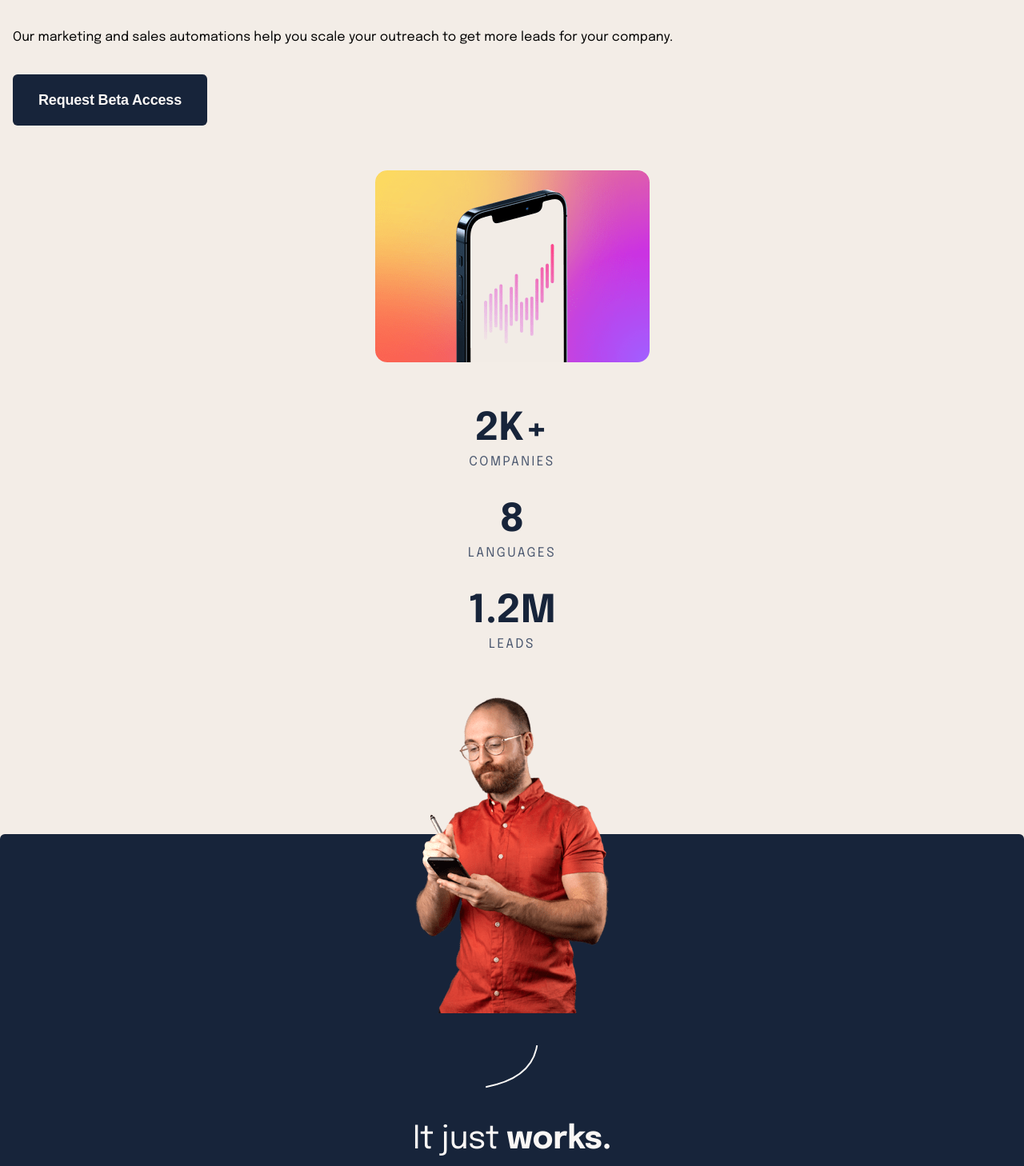
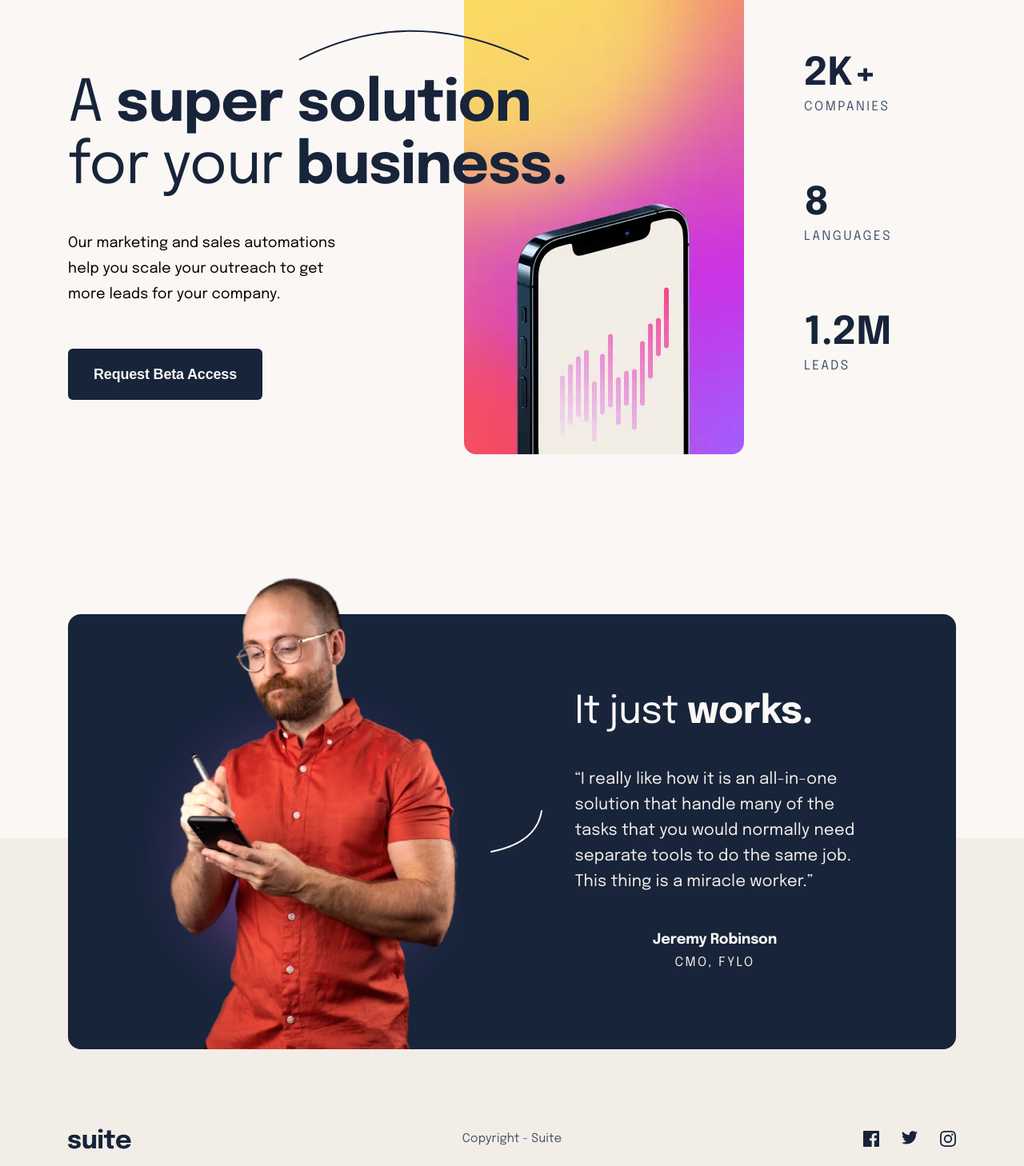
Before and after one commit to Marchino5791/Frontend-Mentor-Suite-landing-page, a React (Vite) app: page / in a window 1280 px wide. Shown: the part 212-1670 px from the top of the page at 80% size. Built offline with nearby package versions, Linux system fonts and the light colour scheme.

Commit message:
site complete

```diff
--- a/index.html
+++ b/index.html
@@ -14,6 +14,7 @@
 </head>
 <body>
       <div id="root"></div>
+      <div class="background"></div>
       <script type="module" src="/src/main.jsx"></script>
 </body>
 </html>
--- a/src/App.jsx
+++ b/src/App.jsx
@@ -11,7 +11,7 @@ import "./style/_base.scss"
 
 export default function App() {
     return (
-        <div>
+        <div className="app">
             <Header />
             <Main />
             <Quote />
--- a/src/Component/Insight.jsx
+++ b/src/Component/Insight.jsx
@@ -2,7 +2,7 @@ import React from "react";
 
 export default function Insight(props) {
     return (
-        <div className="insights__data">
+        <div className={`insights__data ${props.utilityClass}`}>
             <p className="insights__data__n">{props.n}</p>
             <p className="insights__data__title">{props.title}</p>
         </div>
--- a/src/Component/Main.jsx
+++ b/src/Component/Main.jsx
@@ -8,7 +8,10 @@ import "../style/_main.scss"
 
 // Img
 import curved_line_1 from "../../public/assets/pattern-curved-line-1.svg";
-import hero from "../../public/assets/image-hero-landscape.png"
+import hero_land from "../../public/assets/image-hero-landscape.webp";
+import hero_land_2x from "../../public/assets/image-hero-landscape@2x.webp";
+import hero_port from "../../public/assets/image-hero-portrait.webp";
+import hero_port_2x from "../../public/assets/image-hero-portrait@2x.webp";
 
 
 export default function Main() {
@@ -23,21 +26,25 @@ export default function Main() {
             </section>
 
             <picture>
-                <img src={hero} alt="Hero image" className="hero" />
+                <source srcSet={`${hero_port}, ${hero_port_2x} 2x`} media="(min-width: 48em)" />
+                <img srcSet={`${hero_land}, ${hero_land_2x} 2x`} alt="Hero image" className="hero" />
             </picture>
 
             <aside className="insights">
                 <Insight
                     n="2K+"
                     title="Companies"
+                    utilityClass="end"
                 />
                 <Insight
                     n="8"
                     title="Languages"
+                    utilityClass="center"
                 />
                 <Insight
                     n="1.2M"
                     title="Leads"
+                    utilityClass="start"
                 />
             </aside>
         </main>
--- a/src/Component/Quote.jsx
+++ b/src/Component/Quote.jsx
@@ -4,24 +4,29 @@ import React from "react";
 import "../style/_quote.scss";
 
 // Img
-import jeremy_mobile from "../../public/assets/image-jeremy-small.png"
+import jeremy_mobile from "../../public/assets/image-jeremy-small.webp";
+import jeremy_mobile_2x from "../../public/assets/image-jeremy-small@2x.webp";
+import jeremy_desktop from "../../public/assets/image-jeremy-large.webp";
+import jeremy_desktop_2x from "../../public/assets/image-jeremy-large@2x.webp";
+
 import curved_line_2 from "../../public/assets/pattern-curved-line-2.svg"
 
 export default function Quote() {
     return (
-        <div className="quote">
-            <picture>
-                <img src={jeremy_mobile} alt="Jeremy" className="quote__img" />
+        <figure className="quote">
+            <picture className="quote__jeremy">
+                <source srcSet={`${jeremy_desktop}, ${jeremy_desktop_2x} 2x`} media="(min-width: 67.5em)" />
+                <img srcSet={`${jeremy_mobile}, ${jeremy_mobile_2x} 2x`} alt="Jeremy" className="quote__img" />
             </picture>
-            <img src={curved_line_2} aria-hidden="true" className="quote__decoration" />
-            <section className="quote__text">
+            <img src={curved_line_2} aria-hidden="true" className="quote__decoration center" />
+            <figcaption className="quote__text center">
                 <h2 className="quote__text__title">It just <strong>works.</strong></h2>
                 <p className="quote__text__paragraph">“I really like how it is an all-in-one solution that handle many of
                     the tasks that you would normally need separate tools to do the same
                     job. This thing is a miracle worker.”</p>
                 <p className="quote__text__author">Jeremy Robinson</p>
                 <p className="quote__text__job">CMO, Fylo</p>
-            </section>
-        </div>
+            </figcaption>
+        </figure>
     )
 }
--- a/src/style/_base.scss
+++ b/src/style/_base.scss
@@ -12,12 +12,19 @@
     --primary-text: hsla(219, 43%, 16%, 1);
     --secondary-text: hsla(219, 20%, 36%, 1);
     --contrast-primary-text: hsla(30, 29%, 97%, 1);
-    --contrast-secondary-text: hsla(30, 35%, 93%, 1);
+    --contrast-secondary-text: hsla(30, 33%, 93%, 1);
+}
+
+html {
+    @include breakpoint("big-screen") {
+        font-size: 112.5%;
+    }
 }
 
 body {
     font-family: 'Epilogue', sans-serif;
-    background-color: var(--contrast-secondary-text);
+    background-color: var(--contrast-primary-text);
+    position: relative;
 }
 
 button {
@@ -25,6 +32,51 @@ button {
     border-radius: 6px;
 }
 
-img, svg {
+img,
+svg {
     display: block;
 }
+
+#root {
+    @include breakpoint("tablet") {
+        display: flex;
+        justify-content: center;
+    }
+}
+
+.background {
+    background-color: var(--contrast-secondary-text);
+    position: absolute;
+    z-index: -100;
+    left: 0;
+    bottom: 0;
+    right: 0;
+    height: 41rem;
+
+    @include breakpoint ("desktop") {
+        height: 29rem;
+    }
+}
+
+.app {
+    @include breakpoint ("tablet-small") {
+        margin: 2.5rem 2.5rem 0;
+        max-width: 69.375rem;
+    }
+
+    @include breakpoint ("desktop") {
+        margin-top: 3.125rem;
+    }
+}
+
+.start {
+    align-self: start;
+}
+
+.end {
+    align-self: end;
+}
+
+.center {
+    align-self: center;
+}
--- a/src/style/_footer.scss
+++ b/src/style/_footer.scss
@@ -1,21 +1,41 @@
 @use "./mixin" as *;
 
 footer {
-    margin: 3.5rem 5rem;
-
+    margin: 3.5rem 5rem 0;
+    padding-bottom: 3.5rem;
     display: grid;
     grid-template-columns: 1fr max-content 1fr;
     row-gap: 2rem;
 
+    // reset every margin to add in the app class
+    @include breakpoint ("tablet-small") {
+        margin-block: 4.5rem 0;
+        padding-bottom: 4.5rem;
+        margin-inline: 0;
+    }
+
+    @include breakpoint ("tablet") {
+        grid-template-columns: repeat(3, 1fr);
+        align-items: center;
+    }
+
+    @include breakpoint ("desktop") {
+        margin-top: 6rem;
+    }
+
     .logo {
         margin-inline: auto;
         grid-column-start: 2;
+
+        @include breakpoint ("tablet") {
+            margin: 0;
+            grid-column-start: 1;
+        }
     }
 
     .copy {
         font-size: 0.9375rem;
-        line-height: 32px;
-        /* identical to box height, or 213% */
+        line-height: 2rem;
         text-align: center;
         letter-spacing: 0.0833333px;
         color: var(--secondary-text);
@@ -28,8 +48,20 @@ footer {
         grid-column-start: 2;
         padding-inline: .25rem;
 
+        @include breakpoint ("tablet") {
+            padding-inline: 0;
+            grid-column-start: 3;
+            justify-content: flex-end;
+        }
+
         svg:hover {
             opacity: 0.5;
         }
+
+        a:not(:last-of-type) {
+            @include breakpoint ("tablet") {
+                margin-right: 1.75rem;
+            }
+        }
     }
 }
--- a/src/style/_main.scss
+++ b/src/style/_main.scss
@@ -5,7 +5,31 @@ main {
     row-gap: 3.5rem;
     margin: 3.5rem 1rem;
 
+    // reset every margin to add in the app class
+    @include breakpoint ("tablet-small") {
+        margin-inline: 0;
+    }
+
+    @include breakpoint ("tablet") {
+        margin-block: 5rem 5.75rem;
+        row-gap: 5.75rem;
+        column-gap: 7.5rem;
+        grid-template-columns: repeat(4, 1fr);
+    }
+
+    @include breakpoint ("desktop") {
+        grid-template-columns: repeat(5, 1fr);
+        column-gap: 2.5rem;
+    }
+
     .heading {
+
+        @include breakpoint ("tablet") {
+            grid-column: 1 / 4;
+            grid-row: 1 / 2;
+            z-index: 10000;
+            align-self: center;
+        }
 
         &__decoration {
             display: block;
@@ -13,7 +37,22 @@ main {
 
             // to position above "solution"
             position: relative;
-            left: 5rem
+            left: 5rem;
+
+            @include breakpoint ("tablet") {
+                transform: scale(.75);
+                left: 12rem;
+            }
+
+            @include breakpoint ("desktop") {
+                transform: none;
+                left: 18rem;
+            }
+
+            @include breakpoint ("big-screen") {
+                transform: scale(1.125);
+                left: 19rem;
+            }
         }
 
         &__title {
@@ -22,6 +61,20 @@ main {
             line-height: 44px;
             letter-spacing: -0.527778px;
             color: var(--primary-text);
+
+            @include breakpoint ("tablet") {
+                font-size: 3.5rem;
+                line-height: 64px;
+                /* or 114% */
+                letter-spacing: -0.777778px;
+                margin-top: 1rem;
+            }
+
+            @include breakpoint ("desktop") {
+                font-size: 4.5rem;
+                line-height: 4.875rem;
+                letter-spacing: -1px;
+            }
         }
 
         &__subtitle {
@@ -29,13 +82,24 @@ main {
             line-height: 28px;
             /* or 175% */
             letter-spacing: 0.0888889px;
+
+            @include breakpoint ("tablet") {
+                margin-block: 2.5rem;
+                width: 21.875rem;
+            }
+
+            @include breakpoint ("desktop") {
+                font-size: 1.125rem;
+                line-height: 2rem;
+                letter-spacing: 0.1px;
+                margin-bottom: 3.25rem;
+            }
         }
 
         &__CTA {
             font-weight: 700;
             font-size: 18px;
-            line-height: 32px;
-            /* identical to box height, or 178% */
+            line-height: 2rem;
             letter-spacing: -0.18px;
             padding: 1rem 2rem;
             background-color: var(--primary-text);
@@ -48,13 +112,35 @@ main {
         }
     }
 
+    picture {
+        @include breakpoint ("tablet") {
+            grid-column: 3 / 5;
+            grid-row: 1 / 2;
+        }
+    }
+
     .hero {
         margin-inline: auto;
+        width: 100%;
+
+        @include breakpoint("desktop") {
+            width: initial;
+        }
     }
 
     .insights {
         display: grid;
         row-gap: 2rem;
+
+        @include breakpoint ("tablet") {
+            grid-template-columns: repeat(3, 1fr);
+            grid-column: 1 / -1;
+        }
+
+        @include breakpoint ("desktop") {
+            grid-template-columns: 1fr;
+            grid-column: 5 / -1;
+        }
 
         &__data {
             text-align: center;
@@ -62,18 +148,24 @@ main {
             &__n {
                 font-weight: 700;
                 font-size: 3rem;
-                line-height: 56px;
-                /* identical to box height, or 117% */
-                color: var(--primary-text)
+                line-height: 3.5rem;
+                color: var(--primary-text);
+
+                @include breakpoint ("desktop") {
+                    text-align: left;
+                }
             }
 
             &__title {
                 color: var(--secondary-text);
-                line-height: 26px;
-                /* identical to box height, or 162% */
+                line-height: 1.625rem;
                 text-align: center;
                 letter-spacing: 2.5px;
                 text-transform: uppercase;
+
+                @include breakpoint ("desktop") {
+                    text-align: left;
+                }
             }
         }
     }
--- a/src/style/_mixin.scss
+++ b/src/style/_mixin.scss
@@ -3,3 +3,16 @@
     justify-content: space-between;
     align-items: center;
 }
+
+$breakpoints-size: (
+    "tablet-small": 31.25em,
+    "tablet": 48em,
+    "desktop": 67.5em,
+    "big-screen": 100em
+);
+
+@mixin breakpoint($size) {
+    @media(min-width: map-get($breakpoints-size, $size)) {
+        @content;
+    }
+}
--- a/src/style/_quote.scss
+++ b/src/style/_quote.scss
@@ -2,15 +2,35 @@
 
 .quote {
     background-color: var(--primary-text);
-    border-radius: 6px;
-
+    border-radius: 1rem;
     display: grid;
     grid-template-rows: 14rem min-content 1fr;
     align-items: end;
     grid-gap: 2.5rem;
-
     margin-top: 14rem;
     padding-bottom: 4rem;
+
+    @include breakpoint ("tablet") {
+        margin-top: 17rem;
+    }
+
+    @include breakpoint ("desktop") {
+        grid-template-rows: 34rem;
+        grid-template-columns: auto min-content auto;
+        padding-bottom: 0;
+        margin-top: 12.5rem;
+    }
+
+    &__jeremy {
+        background-image: url("../../public/assets/pattern-blur.svg");
+        background-repeat: no-repeat;
+        background-position: center bottom;
+        background-size: contain;
+
+        @include breakpoint ("desktop") {
+            background-position-x: 3.5rem;
+        }
+    }
 
     &__img,
     &__decoration {
@@ -18,9 +38,18 @@
         margin-inline: auto;
     }
 
+    &__img {
+        @include breakpoint("desktop") {
+            margin-inline: auto 0;
+        }
+    }
+
     &__text {
-        text-align: center;
         color: var(--contrast-secondary-text);
+
+        @include breakpoint("desktop") {
+            width: 21.875rem;
+        }
 
         &__title {
             font-weight: 400;
@@ -29,31 +58,47 @@
             /* identical to box height, or 120% */
             text-align: center;
             letter-spacing: -0.416667px;
-            color: var(--contrast-primary-text)
+            color: var(--contrast-primary-text);
+
+            @include breakpoint ("desktop") {
+                font-size: 3rem;
+                line-height: 3.5rem;
+                /* identical to box height, or 117% */
+                letter-spacing: -0.5px;
+                text-align: left;
+            }
         }
 
         &__paragraph {
             margin: 2.5rem 1rem;
             font-size: 1.125rem;
-            line-height: 32px;
-            /* or 178% */
+            line-height: 2rem;
             text-align: center;
             letter-spacing: 0.09px;
+
+            @include breakpoint ("tablet") {
+                margin-inline: 3.625rem;
+            }
+
+            @include breakpoint ("desktop") {
+                font-size: 1.25rem;
+                letter-spacing: 0.1px;
+                margin-inline: 0;
+                text-align: left;
+            }
         }
 
         &__author {
             font-size: 1.125rem;
             font-weight: 700;
-            line-height: 32px;
-            /* identical to box height, or 178% */
+            line-height: 2rem;
             text-align: center;
             letter-spacing: -0.18px;
             color: var(--contrast-primary-text);
         }
 
         &__job {
-            line-height: 26px;
-            /* identical to box height, or 162% */
+            line-height: 1.625rem;
             text-align: center;
             letter-spacing: 2.5px;
             text-transform: uppercase;
```
Also changed, not shown: src/style/_header.scss (+10 -1 lines), 1 other file (tests, documents, lock files or other folders).
